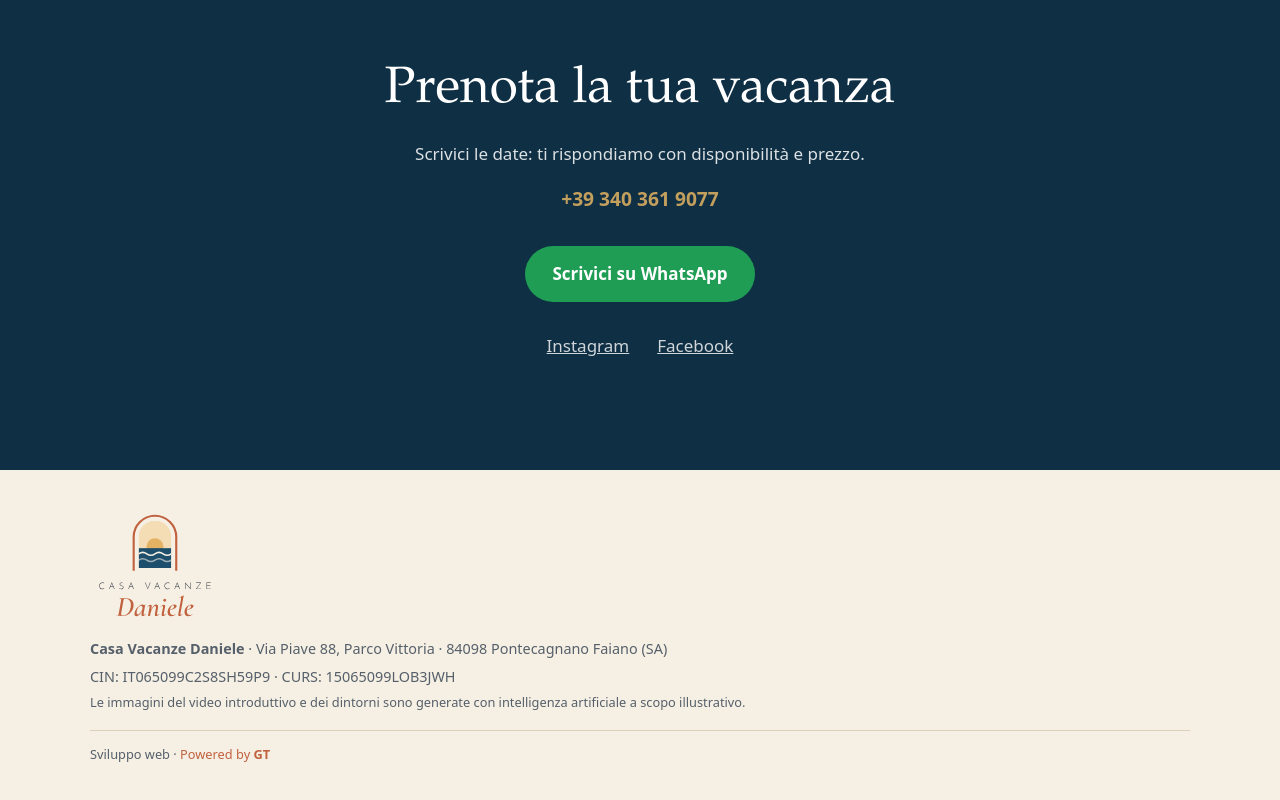
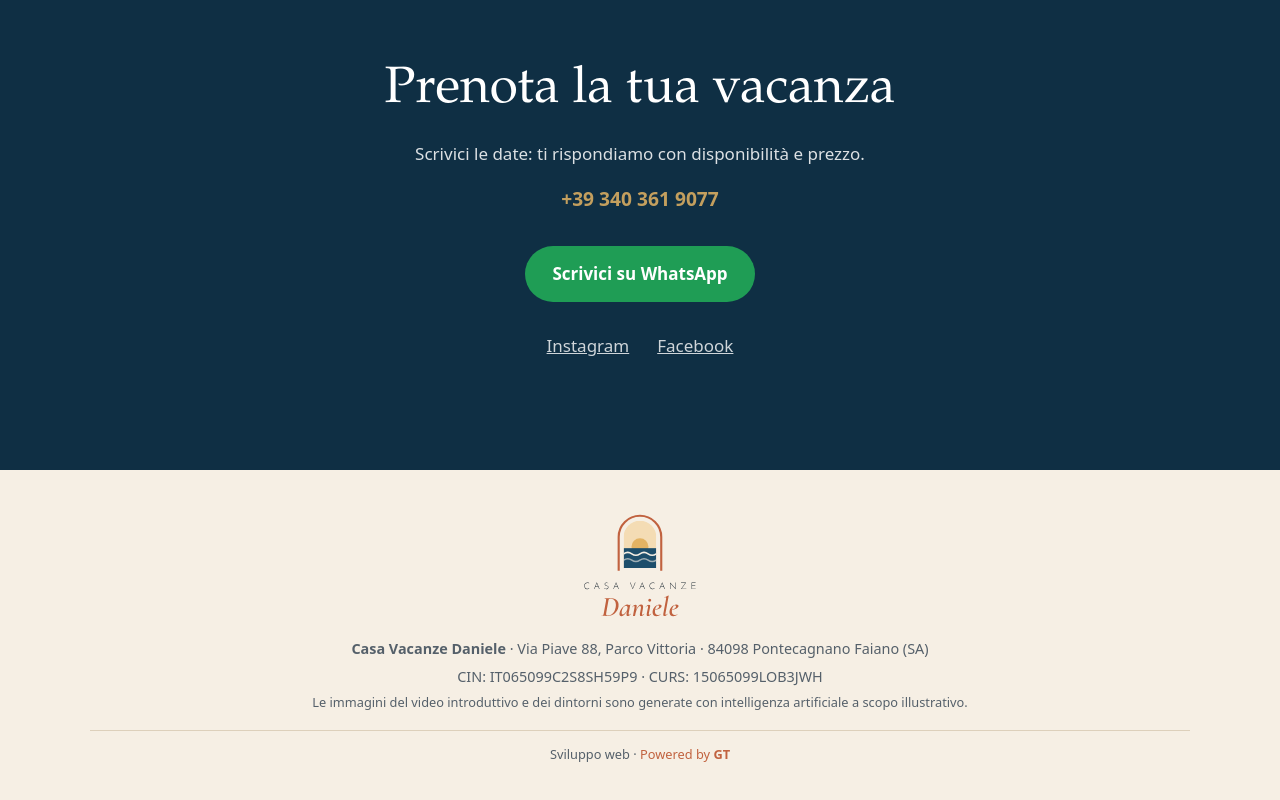
Before and after one commit to giuseppetrotta82/casavacanzedaniele, a plain HTML site: page index.html in a window 1280 px wide. Shown: the part 10237-11037 px from the top of the page. Drawn offline with Linux system fonts and the light colour scheme.

Commit message:
Footer centrato
Co-Authored-By: Claude Opus 5.5 <noreply@anthropic.com>

```diff
--- a/style.css
+++ b/style.css
@@ -145,6 +145,8 @@ a{color:inherit}
 .social a{opacity:.8}
 .footer{padding:40px 0 90px;font-size:.9rem;color:var(--ink-soft)}
 .footer p{margin:.3em 0}
+.footer{text-align:center}
+.footer .footer-logo{margin-left:auto;margin-right:auto}
 .footer .small{font-size:.8rem}
 .footer .credit{margin-top:1.4em;padding-top:1em;border-top:1px solid var(--line);font-size:.8rem}
 .footer .credit a{color:var(--terra);text-decoration:none}
```
